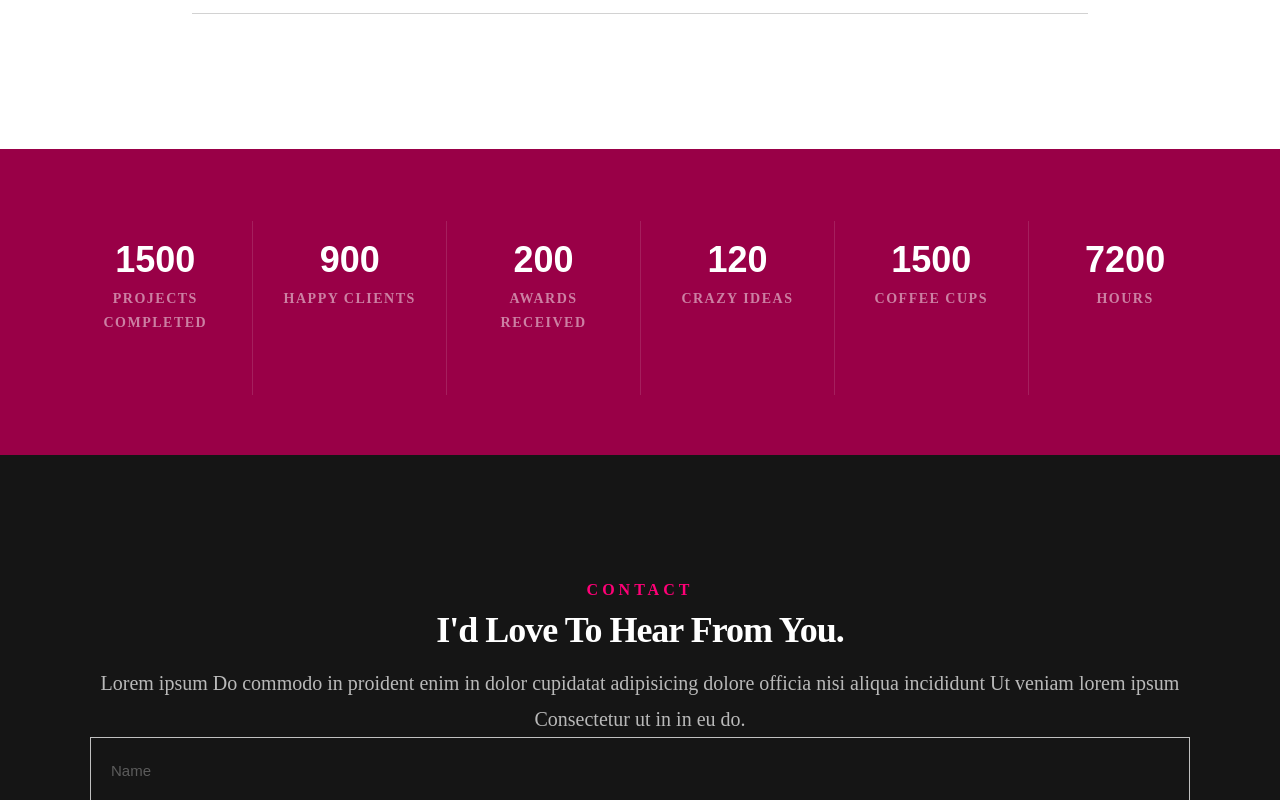
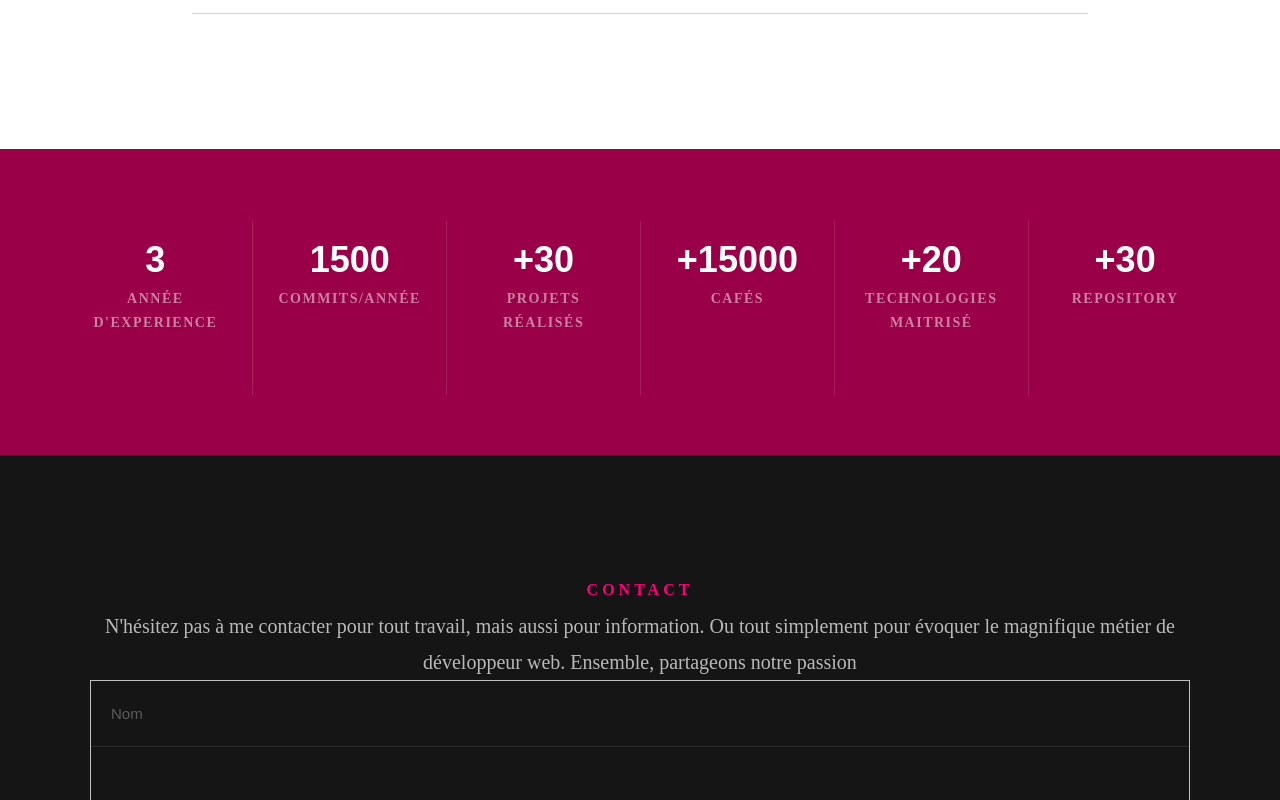
Before and after one commit to DurandSacha/Portfolio, a Next.js app: page / in a window 1280 px wide. Shown: the part 2817-3617 px from the top of the page. Built offline with nearby package versions, Linux system fonts and the light colour scheme.

Commit message:
Update index.js

```diff
--- a/pages/index.js
+++ b/pages/index.js
@@ -26,7 +26,7 @@ export default function Home() {
             <div className="top-bar">
               <a className="menu-toggle" href="#"><span>Menu</span></a>
               <div className="logo">
-                  <a href="index.html">KARDS</a>
+                  <a href="index.html">SACHA</a>
                 </div>
               <nav id="main-nav-wrap">
                 <ul className="main-navigation">
@@ -114,15 +114,15 @@ export default function Home() {
                   <span>Sacha Durand</span>
                 </li>
                 <li>
-                  <strong className="info-info-list">Age</strong>
+                  <strong className="info-info-list">AGE:</strong>
                   <span>23 ans ( 22 mars 1998 )</span>
                 </li>
                 <li>
-                  <strong className="info-info-list" >Titre</strong>
+                  <strong className="info-info-list" >TITRE:</strong>
                   <span>Développeur web back-end</span>
                 </li>
                 <li>
-                  <strong className="info-info-list">Email:</strong>
+                  <strong className="info-info-list">EMAIL:</strong>
                   <span>sacha6623@gmail.com</span>
                 </li>
 
@@ -577,11 +577,11 @@ export default function Home() {
                   </div>
 
                   <h3 className="stat-count">
-                    1500
+                    3
                   </h3>
 
                   <h5 className="stat-title">
-                    Projects Completed
+                    Année d'experience
                   </h5>
 
                 </div>
@@ -593,11 +593,11 @@ export default function Home() {
                   </div>
 
                   <h3 className="stat-count">
-                    900
+                    1500
                   </h3>
 
                   <h5 className="stat-title">
-                    Happy Clients
+                    commits/année
                   </h5>
 
                 </div>
@@ -609,11 +609,11 @@ export default function Home() {
                   </div>
 
                   <h3 className="stat-count">
-                    200
+                    +30
                   </h3>
 
                   <h5 className="stat-title">
-                    Awards Received
+                    projets réalisés
                   </h5>
 
                 </div>
@@ -625,11 +625,11 @@ export default function Home() {
                   </div>
 
                   <h3 className="stat-count">
-                    120
+                    +15000
                   </h3>
 
                   <h5 className="stat-title">
-                    Crazy Ideas
+                    cafés
                   </h5>
 
                 </div>
@@ -641,11 +641,11 @@ export default function Home() {
                   </div>
 
                   <h3 className="stat-count">
-                    1500
+                    +20
                   </h3>
 
                   <h5 className="stat-title">
-                    Coffee Cups
+                    technologies maitrisé
                   </h5>
 
                 </div>
@@ -657,11 +657,11 @@ export default function Home() {
                   </div>
 
                   <h3 className="stat-count">
-                    7200
+                    +30
                   </h3>
 
                   <h5 className="stat-title">
-                    Hours
+                    Repository
                   </h5>
 
                 </div>
@@ -678,12 +678,8 @@ export default function Home() {
 
           <div className="row section-intro">
             <div className="col-twelve">
-
               <h5>Contact</h5>
-              <h1>I'd Love To Hear From You.</h1>
-
-              <p className="lead">Lorem ipsum Do commodo in proident enim in dolor cupidatat adipisicing dolore officia nisi aliqua incididunt Ut veniam lorem ipsum Consectetur ut in in eu do.</p>
-
+              <p className="lead">N'hésitez pas à me contacter pour tout travail, mais aussi pour information. Ou tout simplement pour évoquer le magnifique métier de développeur web. Ensemble, partageons notre passion</p>
             </div>
           </div>
 
@@ -693,13 +689,13 @@ export default function Home() {
                   <form name="contactForm" id="contactForm" method="post" action="">
                   <fieldset>
                         <div className="form-field">
-                          <input name="contactName" type="text" id="contactName" placeholder="Name" defaultValue="" onChange={console.log('inputed')} minlength="2" required=""></input>
+                          <input name="contactName" type="text" id="contactName" placeholder="Nom" defaultValue="" onChange={console.log('inputed')} minlength="2" required=""></input>
                         </div>
                         <div className="form-field">
                           <input name="contactEmail" type="email" id="contactEmail" placeholder="Email" defaultValue="" onChange={console.log('inputed')} required=""></input>
                       </div>
                         <div className="form-field">
-                          <input name="contactSubject" type="text" id="contactSubject" placeholder="Subject" defaultValue="" onChange={console.log('inputed')}></input>
+                          <input name="contactSubject" type="text" id="contactSubject" placeholder="Sujet" defaultValue="" onChange={console.log('inputed')}></input>
                       </div>
                         <div className="form-field">
                           <textarea name="contactMessage" id="contactMessage" placeholder="message" rows="10" cols="50" required=""></textarea>
@@ -737,12 +733,12 @@ export default function Home() {
                 <i className="icon-pin"></i>
               </div>
 
-              <h5>Where to find me</h5>
+              <h5>Ou me trouver ?</h5>
 
               <p>
-                  1600 Amphitheatre Parkway<br/>
-                  Mountain View, CA<br/>
-                  94043 US
+                  2536 route des faisans,<br/>
+                  manneville-la-goupil<br/>
+                  76110 FR
               </p>
 
             </div>
@@ -753,10 +749,9 @@ export default function Home() {
                 <i className="icon-mail"></i>
               </div>
 
-              <h5>Email Me At</h5>
+              <h5>Email Me</h5>
 
-              <p>someone@kardswebsite.com<br/>
-                info@kardswebsite.com
+              <p>sacha6623@gmail.com<br/>
               </p>
 
             </div>
@@ -767,11 +762,9 @@ export default function Home() {
                 <i className="icon-phone"></i>
               </div>
 
-              <h5>Call Me At</h5>
+              <h5>Appelez-moi </h5>
 
-              <p>Phone: (+63) 555 1212<br/>
-                Mobile: (+63) 555 0100<br/>
-                  Fax: (+63) 555 0101
+              <p>Mobile : 06 58 01 65 54 <br/>
               </p>
 
             </div>
```
